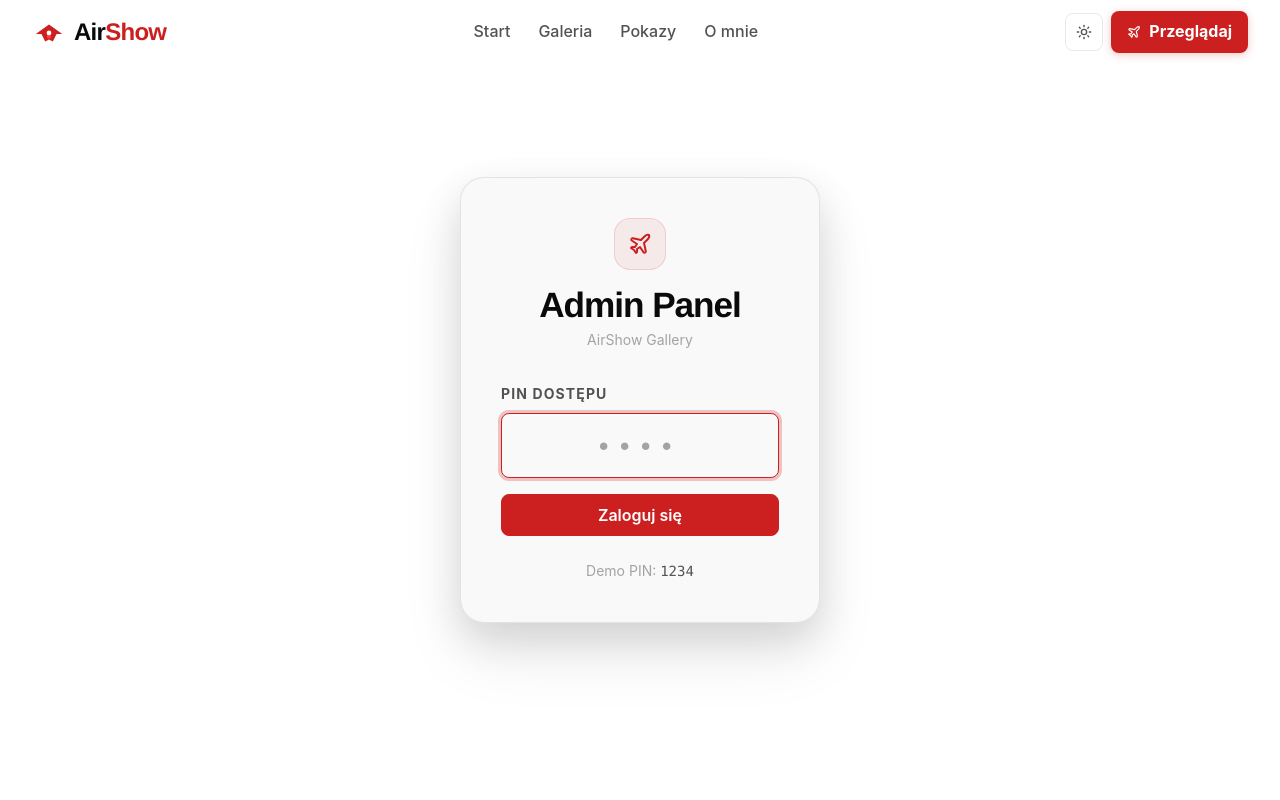
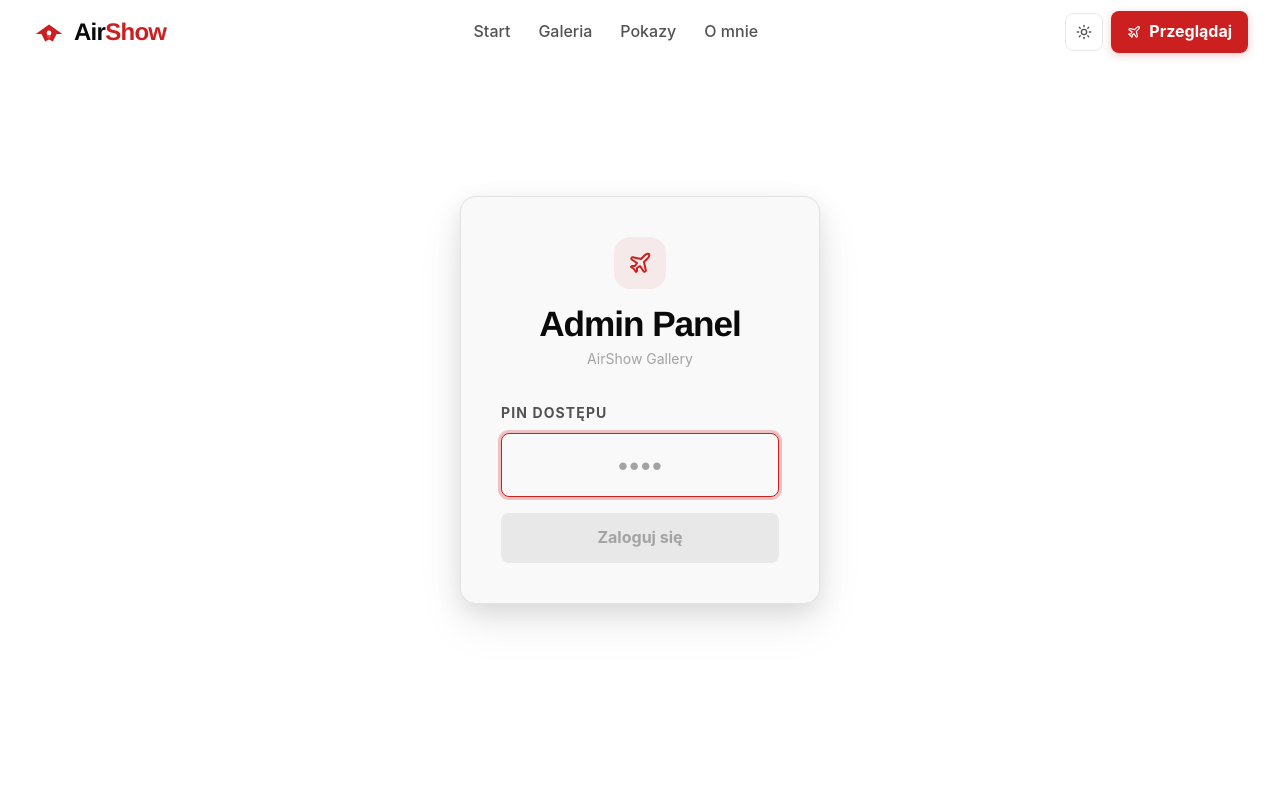
Before and after one commit to MGYTT/airshow-gallery, a Next.js app: page /admin/photos in a window 1280 px wide. Shown: the top 800 px of the page. Built offline with nearby package versions, Linux system fonts and the light colour scheme; a web font is replaced by a local one.

Commit message:
Poprawione różne funkcje

```diff
--- a/src/app/admin/layout.tsx
+++ b/src/app/admin/layout.tsx
@@ -9,36 +9,106 @@ import {
   Plane, Bell, Sun, Moon,
 } from "lucide-react";
 
-const ADMIN_PIN = "1234";
+const STORAGE_KEY  = "airshow_settings";
+const SESSION_KEY  = "airshow_admin_authed";
+const ENV_PIN      = process.env.NEXT_PUBLIC_ADMIN_PIN; // opcjonalny fallback
 
 const NAV = [
-  { href: "/admin",               label: "Dashboard",      icon: LayoutDashboard, exact: true },
-  { href: "/admin/photos",        label: "Zdjęcia",        icon: Images },
-  { href: "/admin/photos/upload", label: "Dodaj zdjęcia",  icon: Upload },
-  { href: "/admin/shows",         label: "Pokazy",         icon: Clapperboard },
-  { href: "/admin/settings",      label: "Ustawienia",     icon: Settings },
+  { href: "/admin",               label: "Dashboard",     icon: LayoutDashboard, exact: true },
+  { href: "/admin/photos",        label: "Zdjęcia",       icon: Images },
+  { href: "/admin/photos/upload", label: "Dodaj zdjęcia", icon: Upload },
+  { href: "/admin/shows",         label: "Pokazy",        icon: Clapperboard },
+  { href: "/admin/settings",      label: "Ustawienia",    icon: Settings },
 ];
+
+/** Pobierz aktualny PIN: localStorage → env → domyślny */
+function getCorrectPin(): string {
+  try {
+    const raw = localStorage.getItem(STORAGE_KEY);
+    if (raw) {
+      const parsed = JSON.parse(raw);
+      if (parsed?.adminPin && String(parsed.adminPin).length >= 4) {
+        return String(parsed.adminPin);
+      }
+    }
+  } catch { /* silent */ }
+  return ENV_PIN ?? "1234";
+}
 
 export default function AdminLayout({ children }: { children: React.ReactNode }) {
   const pathname = usePathname();
-  const [authed, setAuthed] = useState(false);
-  const [pin, setPin] = useState("");
-  const [pinError, setPinError] = useState(false);
+  const [authed, setAuthed]           = useState(false);
+  const [pin, setPin]                 = useState("");
+  const [pinError, setPinError]       = useState(false);
+  const [attempts, setAttempts]       = useState(0);
+  const [lockUntil, setLockUntil]     = useState<number | null>(null);
   const [sidebarOpen, setSidebarOpen] = useState(false);
-  const [dark, setDark] = useState(false);
+  const [dark, setDark]               = useState(false);
+  const [mounted, setMounted]         = useState(false);
+  const [timeLeft, setTimeLeft]       = useState(0);
 
+  // ── Mount: sprawdź sesję i motyw ──
   useEffect(() => {
+    setMounted(true);
+    // Sesja w sessionStorage przeżywa odświeżenie, ale nie zamknięcie karty
+    const session = sessionStorage.getItem(SESSION_KEY);
+    if (session === "true") setAuthed(true);
+    // Motyw
+    const isDark = document.documentElement.getAttribute("data-theme") === "dark" ||
+      (!document.documentElement.getAttribute("data-theme") &&
+        window.matchMedia("(prefers-color-scheme: dark)").matches);
+    setDark(isDark);
+  }, []);
+
+  // ── Motyw ──
+  useEffect(() => {
+    if (!mounted) return;
     document.documentElement.setAttribute("data-theme", dark ? "dark" : "light");
-  }, [dark]);
+  }, [dark, mounted]);
 
+  // ── Zamknij sidebar po zmianie strony ──
+  useEffect(() => { setSidebarOpen(false); }, [pathname]);
+
+  // ── Countdown blokady ──
   useEffect(() => {
-    setSidebarOpen(false);
-  }, [pathname]);
+    if (!lockUntil) return;
+    const tick = setInterval(() => {
+      const left = Math.ceil((lockUntil - Date.now()) / 1000);
+      if (left <= 0) { setLockUntil(null); setAttempts(0); setTimeLeft(0); clearInterval(tick); }
+      else setTimeLeft(left);
+    }, 1000);
+    return () => clearInterval(tick);
+  }, [lockUntil]);
 
   function handleLogin(e: React.FormEvent) {
     e.preventDefault();
-    if (pin === ADMIN_PIN) { setAuthed(true); setPinError(false); }
-    else { setPinError(true); setPin(""); }
+    if (lockUntil && Date.now() < lockUntil) return;
+
+    const correct = getCorrectPin();
+    if (pin === correct) {
+      setAuthed(true);
+      setPinError(false);
+      setAttempts(0);
+      sessionStorage.setItem(SESSION_KEY, "true");
+    } else {
+      const next = attempts + 1;
+      setAttempts(next);
+      setPinError(true);
+      setPin("");
+      // Blokada po 3 nieudanych próbach — 30 sekund
+      if (next >= 3) {
+        setLockUntil(Date.now() + 30_000);
+        setAttempts(0);
+      }
+    }
+  }
+
+  function handleLogout() {
+    setAuthed(false);
+    setPin("");
+    setPinError(false);
+    setAttempts(0);
+    sessionStorage.removeItem(SESSION_KEY);
   }
 
   function isActive(href: string, exact?: boolean) {
@@ -50,7 +120,10 @@ export default function AdminLayout({ children }: { children: React.ReactNode })
     shows: "Pokazy", settings: "Ustawienia",
   };
 
-  // ─── LOGIN ──────────────────────────────────────────────────
+  // ── Nie renderuj nic przed hydracją ──
+  if (!mounted) return null;
+
+  // ─── LOGIN ───────────────────────────────────────────────────
   if (!authed) return (
     <div style={{
       minHeight: "100dvh", display: "flex", alignItems: "center",
@@ -60,15 +133,15 @@ export default function AdminLayout({ children }: { children: React.ReactNode })
         width: "100%", maxWidth: 360,
         background: "var(--color-surface)",
         border: "1px solid var(--color-border)",
-        borderRadius: "var(--radius-2xl)",
+        borderRadius: "var(--radius-xl)",
         padding: "var(--space-10)",
-        boxShadow: "var(--shadow-xl)",
+        boxShadow: "var(--shadow-lg)",
       }}>
+        {/* Logo */}
         <div style={{ textAlign: "center", marginBottom: "var(--space-8)" }}>
           <div style={{
             width: 52, height: 52, borderRadius: "var(--radius-xl)",
             background: "var(--color-accent-subtle)",
-            border: "1px solid var(--color-accent-subtle-2)",
             display: "flex", alignItems: "center", justifyContent: "center",
             margin: "0 auto var(--space-4)", color: "var(--color-accent)",
           }}>
@@ -89,54 +162,84 @@ export default function AdminLayout({ children }: { children: React.ReactNode })
               display: "block", fontSize: "var(--text-xs)", fontWeight: 700,
               textTransform: "uppercase", letterSpacing: "0.08em",
               color: "var(--color-text-muted)", marginBottom: "var(--space-2)",
-            }}>PIN dostępu</label>
+            }}>
+              PIN dostępu
+            </label>
             <input
               className="input"
               type="password"
               inputMode="numeric"
-              maxLength={8}
+              maxLength={16}
               placeholder="••••"
               value={pin}
+              disabled={!!lockUntil}
               onChange={(e) => { setPin(e.target.value); setPinError(false); }}
               autoFocus
               style={{
                 fontSize: "var(--text-lg)", textAlign: "center",
-                letterSpacing: "0.4em", fontWeight: 700,
+                letterSpacing: pin ? "0.5em" : "normal",
+                fontWeight: 700,
                 borderColor: pinError ? "var(--color-accent)" : undefined,
+                opacity: lockUntil ? 0.5 : 1,
               }}
             />
-            {pinError && (
-              <p style={{ fontSize: "var(--text-xs)", color: "var(--color-accent)", marginTop: "var(--space-2)", textAlign: "center" }}>
-                Nieprawidłowy PIN. Spróbuj ponownie.
+
+            {/* Błąd */}
+            {pinError && !lockUntil && (
+              <p style={{
+                fontSize: "var(--text-xs)", color: "var(--color-accent)",
+                marginTop: "var(--space-2)", textAlign: "center", fontWeight: 600,
+              }}>
+                ✗ Nieprawidłowy PIN.{" "}
+                {3 - attempts > 0 && (
+                  <span style={{ color: "var(--color-text-faint)" }}>
+                    Pozostało prób: {3 - attempts}
+                  </span>
+                )}
+              </p>
+            )}
+
+            {/* Blokada */}
+            {lockUntil && (
+              <p style={{
+                fontSize: "var(--text-xs)", color: "var(--color-accent)",
+                marginTop: "var(--space-2)", textAlign: "center", fontWeight: 600,
+              }}>
+                🔒 Za dużo prób. Odczekaj {timeLeft}s
               </p>
             )}
           </div>
-          <button type="submit" className="btn btn-primary" style={{ width: "100%" }}>
+
+          <button
+            type="submit"
+            disabled={!!lockUntil || !pin}
+            style={{
+              width: "100%", display: "flex", alignItems: "center", justifyContent: "center",
+              gap: "var(--space-2)", padding: "var(--space-3) var(--space-5)",
+              borderRadius: "var(--radius-md)",
+              background: (lockUntil || !pin) ? "var(--color-surface-dynamic)" : "var(--color-accent)",
+              color: (lockUntil || !pin) ? "var(--color-text-faint)" : "#fff",
+              border: "none", cursor: (lockUntil || !pin) ? "not-allowed" : "pointer",
+              fontSize: "var(--text-sm)", fontWeight: 700, transition: "all .15s",
+            }}
+          >
             Zaloguj się
           </button>
         </form>
-
-        <p style={{ textAlign: "center", marginTop: "var(--space-6)", fontSize: "var(--text-xs)", color: "var(--color-text-faint)" }}>
-          Demo PIN:{" "}
-          <code style={{ fontFamily: "var(--font-mono)", color: "var(--color-text-muted)" }}>
-            1234
-          </code>
-        </p>
       </div>
     </div>
   );
 
-  // ─── MAIN LAYOUT ────────────────────────────────────────────
+  // ─── MAIN LAYOUT ─────────────────────────────────────────────
   return (
     <>
       <style>{`
         .admin-sidebar {
-          position: fixed; top: 0; left: 0; bottom: 0;
-          width: 240px;
+          position: fixed; top: 0; left: 0; bottom: 0; width: 240px;
           background: var(--color-surface);
           border-right: 1px solid var(--color-border);
           display: flex; flex-direction: column;
-          z-index: var(--z-sticky, 200);
+          z-index: 200;
           transition: transform 0.3s cubic-bezier(0.16,1,0.3,1);
         }
         @media (max-width: 1023px) {
@@ -144,36 +247,29 @@ export default function AdminLayout({ children }: { children: React.ReactNode })
           .admin-sidebar.open { transform: translateX(0); }
         }
         .admin-main {
-          margin-left: 240px;
-          min-height: 100dvh;
+          margin-left: 240px; min-height: 100dvh;
           display: flex; flex-direction: column;
           background: var(--color-bg);
         }
         @media (max-width: 1023px) { .admin-main { margin-left: 0; } }
-
         .nav-item {
           display: flex; align-items: center; gap: var(--space-3);
           padding: var(--space-3) var(--space-4);
           border-radius: var(--radius-lg);
           font-size: var(--text-sm); font-weight: 500;
-          color: var(--color-text-muted);
-          text-decoration: none;
-          transition: background var(--transition, 180ms), color var(--transition, 180ms);
+          color: var(--color-text-muted); text-decoration: none;
+          transition: background 180ms, color 180ms;
           position: relative; min-height: 44px;
           cursor: pointer; border: none; background: none;
-          width: 100%; text-align: left;
+          width: 100%; text-align: left; font-family: inherit;
         }
         .nav-item:hover { background: var(--color-surface-offset); color: var(--color-text); }
         .nav-item.active {
-          background: var(--color-accent-subtle);
-          color: var(--color-accent);
-          font-weight: 600;
+          background: var(--color-accent-subtle); color: var(--color-accent); font-weight: 600;
         }
         .nav-item.active::before {
-          content: "";
-          position: absolute; left: 0; top: 25%; bottom: 25%;
-          width: 3px; border-radius: var(--radius-full);
-          background: var(--color-accent);
+          content: ""; position: absolute; left: 0; top: 25%; bottom: 25%;
+          width: 3px; border-radius: var(--radius-full); background: var(--color-accent);
         }
         .admin-header {
           height: 56px; border-bottom: 1px solid var(--color-border);
@@ -184,22 +280,25 @@ export default function AdminLayout({ children }: { children: React.ReactNode })
         }
         .sidebar-overlay {
           display: none; position: fixed; inset: 0;
-          background: rgba(0,0,0,0.5);
-          backdrop-filter: blur(2px);
-          z-index: 190;
+          background: rgba(0,0,0,0.45); backdrop-filter: blur(2px); z-index: 190;
         }
         .sidebar-overlay.open { display: block; }
-        .admin-content {
-          flex: 1;
-          padding: var(--space-6);
-        }
+        .admin-content { flex: 1; padding: var(--space-6); }
         @media (max-width: 640px) { .admin-content { padding: var(--space-4); } }
         #admin-hamburger { display: none; }
         @media (max-width: 1023px) { #admin-hamburger { display: flex !important; } }
+        .icon-btn {
+          width: 34px; height: 34px; border-radius: var(--radius-md);
+          display: flex; align-items: center; justify-content: center;
+          border: none; cursor: pointer; background: transparent;
+          color: var(--color-text-muted); transition: background 150ms, color 150ms;
+        }
+        .icon-btn:hover { background: var(--color-surface-offset); color: var(--color-text); }
       `}</style>
 
-      {/* Overlay */}
-      <div className={`sidebar-overlay ${sidebarOpen ? "open" : ""}`} onClick={() => setSidebarOpen(false)} />
+      {/* Overlay mobile */}
+      <div className={`sidebar-overlay ${sidebarOpen ? "open" : ""}`}
+        onClick={() => setSidebarOpen(false)} />
 
       {/* Sidebar */}
       <aside className={`admin-sidebar ${sidebarOpen ? "open" : ""}`}>
@@ -212,7 +311,6 @@ export default function AdminLayout({ children }: { children: React.ReactNode })
           <div style={{
             width: 32, height: 32, borderRadius: "var(--radius-md)",
             background: "var(--color-accent-subtle)",
-            border: "1px solid var(--color-accent-subtle-2)",
             display: "flex", alignItems: "center", justifyContent: "center",
             color: "var(--color-accent)", flexShrink: 0,
           }}>
@@ -227,7 +325,7 @@ export default function AdminLayout({ children }: { children: React.ReactNode })
           </div>
         </div>
 
-        {/* Navigation */}
+        {/* Nav */}
         <nav style={{ flex: 1, padding: "var(--space-3)", overflowY: "auto" }}>
           <p style={{
             fontSize: "var(--text-xs)", fontWeight: 700, textTransform: "uppercase",
@@ -235,7 +333,8 @@ export default function AdminLayout({ children }: { children: React.ReactNode })
             padding: "var(--space-2) var(--space-4)", marginBottom: "var(--space-1)",
           }}>Menu</p>
           {NAV.map(({ href, label, icon: Icon, exact }) => (
-            <Link key={href} href={href} className={`nav-item ${isActive(href, exact) ? "active" : ""}`}>
+            <Link key={href} href={href}
+              className={`nav-item ${isActive(href, exact) ? "active" : ""}`}>
               <Icon size={17} />
               {label}
             </Link>
@@ -244,24 +343,21 @@ export default function AdminLayout({ children }: { children: React.ReactNode })
 
         {/* Bottom */}
         <div style={{ padding: "var(--space-3)", borderTop: "1px solid var(--color-border)" }}>
-          <button className="nav-item" onClick={() => { setAuthed(false); setPin(""); }}>
-            <LogOut size={17} />
-            Wyloguj
+          <button className="nav-item" onClick={handleLogout}>
+            <LogOut size={17} /> Wyloguj
           </button>
           <Link href="/" className="nav-item" style={{ marginTop: "var(--space-1)" }}>
-            <ChevronRight size={17} />
-            Wróć na stronę
+            <ChevronRight size={17} /> Wróć na stronę
           </Link>
         </div>
       </aside>
 
       {/* Main */}
       <div className="admin-main">
-        {/* Header */}
         <header className="admin-header">
           <button
             id="admin-hamburger"
-            className="btn btn-icon btn-subtle"
+            className="icon-btn"
             aria-label="Menu"
             onClick={() => setSidebarOpen((v) => !v)}
           >
@@ -284,30 +380,25 @@ export default function AdminLayout({ children }: { children: React.ReactNode })
             ))}
           </nav>
 
-          {/* Right actions */}
-          <div style={{ display: "flex", alignItems: "center", gap: "var(--space-2)" }}>
-            <button className="btn btn-icon btn-subtle btn-sm" aria-label="Powiadomienia">
+          {/* Actions */}
+          <div style={{ display: "flex", alignItems: "center", gap: "var(--space-1)" }}>
+            <button className="icon-btn" aria-label="Powiadomienia">
               <Bell size={16} />
             </button>
-            <button
-              className="btn btn-icon btn-subtle btn-sm"
-              aria-label="Motyw"
-              onClick={() => setDark((d) => !d)}
-            >
+            <button className="icon-btn" aria-label="Motyw" onClick={() => setDark((d) => !d)}>
               {dark ? <Sun size={16} /> : <Moon size={16} />}
             </button>
             <div style={{
               width: 32, height: 32, borderRadius: "var(--radius-full)",
               background: "var(--color-accent-subtle)",
-              border: "1.5px solid var(--color-accent-subtle-2)",
               display: "flex", alignItems: "center", justifyContent: "center",
               fontSize: "var(--text-xs)", fontWeight: 700,
               color: "var(--color-accent)", flexShrink: 0, userSelect: "none",
+              marginLeft: "var(--space-1)",
             }}>M</div>
           </div>
         </header>
 
-        {/* Content */}
         <main className="admin-content">{children}</main>
       </div>
     </>
```
